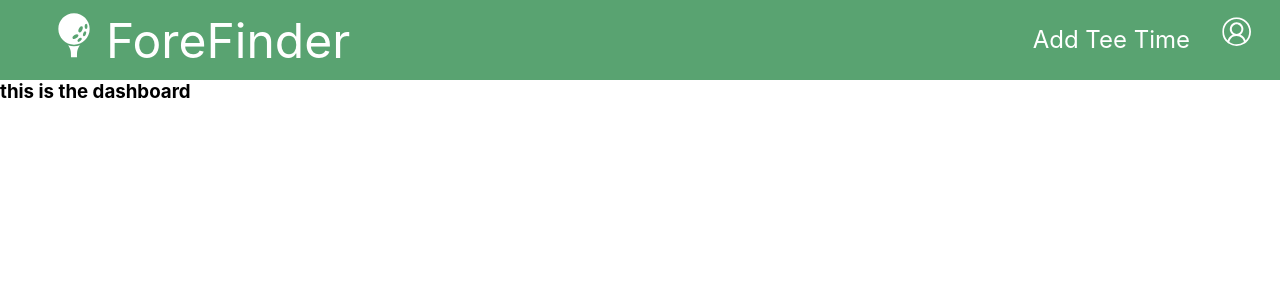
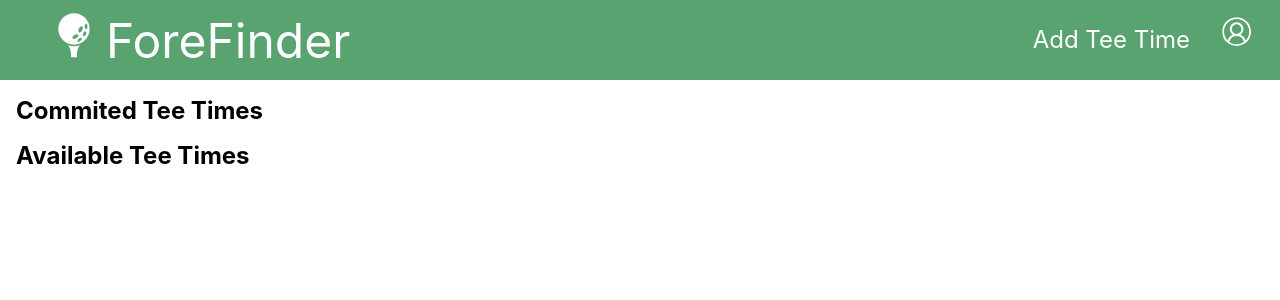
Before and after one commit to foreFinder/fore-finder-fe, a React (Create React App) app: page / in a window 1280 px wide. Shown: the top 300 px of the page. Built offline with nearby package versions, Linux system fonts and the light colour scheme.

Commit message:
Add titles for tee time containers

```diff
--- a/src/components/Dashboard/Dashboard.css
+++ b/src/components/Dashboard/Dashboard.css
@@ -0,0 +1,7 @@
+.dashboard {
+  padding: 16px;
+}
+
+.dashboard > h2 {
+  margin-bottom: 16px;
+}
--- a/src/components/Dashboard/Dashboard.js
+++ b/src/components/Dashboard/Dashboard.js
@@ -1,8 +1,11 @@
+import './Dashboard.css'
+
 const Dashboard = () => {
   return (
-    <>
-      <h3>this is the dashboard</h3>
-    </>
+    <div className='dashboard'>
+      <h2>Commited Tee Times</h2>
+      <h2>Available Tee Times</h2>
+    </div>
   )
 }
 
```
Also changed, not shown: 1 other file (tests, documents, lock files or other folders).
